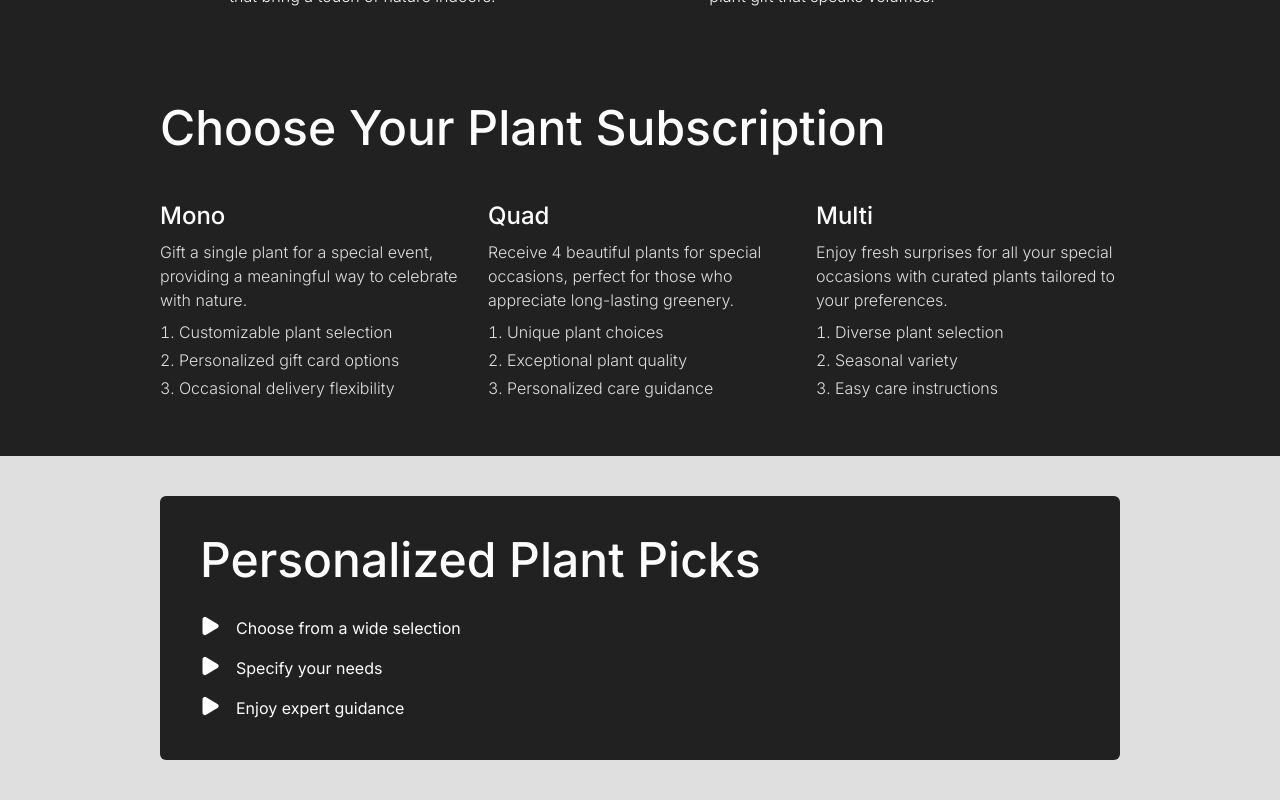
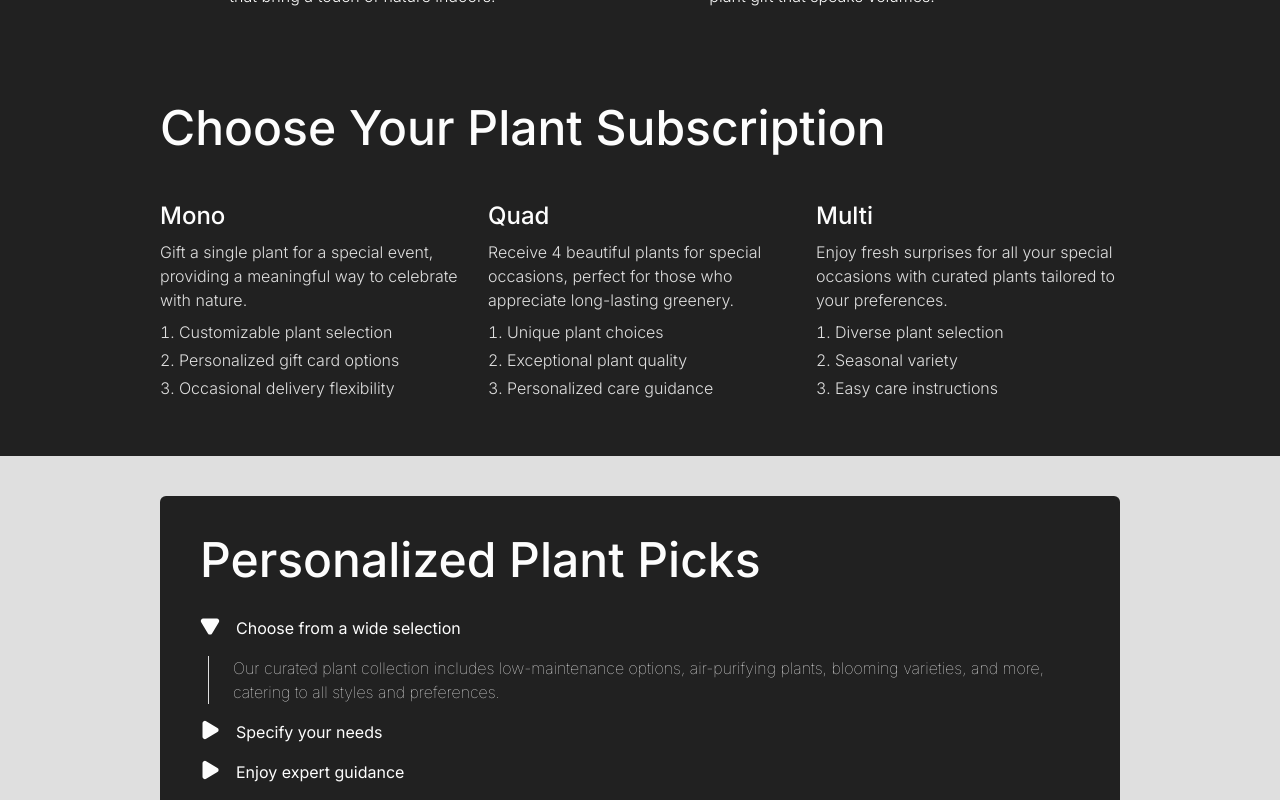
Before and after one commit to Tanishksoam/Planty, a Next.js app in the folder planty/: page / in a window 1280 px wide. Both pictures are taken after a click on the element "Choose from a wide selection". Shown: the part 1204-2004 px from the top of the page. Built offline with nearby package versions, Linux system fonts and the light colour scheme.

Commit message:
plants pick

```diff
--- a/planty/app/components/Hero.tsx
+++ b/planty/app/components/Hero.tsx
@@ -23,6 +23,7 @@ const Hero = () => {
           alt="Hero"
           width={1000}
           height={1000}
+          priority
           className="h-[700px] w-full overflow-x-hidden object-cover rounded-md"
         />
       </div>
--- /dev/null
+++ b/planty/app/components/PlantPicks.css
@@ -0,0 +1,21 @@
+/* styles.css */
+.fade-enter-active,
+.fade-exit-active {
+    transition: opacity 0.3s ease-in-out;
+}
+
+.fade-enter {
+    opacity: 0;
+}
+
+.fade-enter-active {
+    opacity: 1;
+}
+
+.fade-exit {
+    opacity: 1;
+}
+
+.fade-exit-active {
+    opacity: 0;
+}
--- a/planty/app/components/PlantPicks.tsx
+++ b/planty/app/components/PlantPicks.tsx
@@ -1,28 +1,141 @@
-import React, { useState } from "react";
+"use client";
+
+import React, { useState, useEffect } from "react";
 import { TbTriangleFilled } from "react-icons/tb";
+import "./PlantPicks.css"; // Make sure this path is correct
 
-const PlantPicks = () => {
-    const handleToggle = () => {
-        console.log("Toggled");
-    };
+const PlantPicks: React.FC = () => {
+  const [toggle, setToggle] = useState(false);
+  const [inProp, setInProp] = useState(false);
+  const [toggle1, setToggle1] = useState(false);
+  const [inProp1, setInProp1] = useState(false);
+  const [toggle2, setToggle2] = useState(false);
+  const [inProp2, setInProp2] = useState(false);
+
+  useEffect(() => {
+    if (toggle) {
+      setInProp(true);
+    } else {
+      const timeout = setTimeout(() => setInProp(false), 300); // duration of the fade-out
+      return () => clearTimeout(timeout);
+    }
+  }, [toggle]);
+
+  useEffect(() => {
+    if (toggle1) {
+      setInProp1(true);
+    } else {
+      const timeout = setTimeout(() => setInProp1(false), 300); // duration of the fade-out
+      return () => clearTimeout(timeout);
+    }
+  }, [toggle1]);
+
+  useEffect(() => {
+    if (toggle2) {
+      setInProp2(true);
+    } else {
+      const timeout = setTimeout(() => setInProp2(false), 300); // duration of the fade-out
+      return () => clearTimeout(timeout);
+    }
+  }, [toggle2]);
+
+  const handleToggle = () => {
+    setToggle(!toggle);
+  };
+
+  const handleToggle1 = () => {
+    setToggle1(!toggle1);
+  };
+
+  const handleToggle2 = () => {
+    setToggle2(!toggle2);
+  };
+
   return (
-    <div className="w-full max-w-[960px] h-auto flex flex-col  bg-[#212121] justify-start items-start py-10 px-10 gap-8 my-10 rounded-md ">
-      <div className="w-full flex justify-start items-center text-5xl font-medium ">
+    <div className="w-full max-w-[960px] h-auto flex flex-col bg-[#212121] justify-start items-start py-10 px-10 gap-8 my-10 rounded-md">
+      <div className="w-full flex justify-start items-center text-5xl font-medium">
         Personalized Plant Picks
       </div>
-      <div className=" flex flex-col gap-4 justify-center items-start">
-        <div onClick={handleToggle} className=" w-full  flex justify-start gap-4 items-start ">
-          <TbTriangleFilled size={20} className=" rotate-90" />
+      <div className="flex flex-col gap-4 justify-center items-start">
+        <div
+          onClick={handleToggle}
+          className="w-full flex justify-start gap-4 items-start cursor-pointer"
+        >
+          <TbTriangleFilled
+            size={20}
+            className={`transform ${
+              toggle ? "rotate-180" : "rotate-90"
+            } duration-300`}
+          />
           <h4>Choose from a wide selection</h4>
         </div>
-        <div className=" w-full  flex justify-start gap-4 items-start ">
-          <TbTriangleFilled size={20} className=" rotate-90" />
+        {inProp && (
+          <div
+            className={`w-full px-2 flex justify-start items-start ${
+              toggle
+                ? "fade-enter fade-enter-active"
+                : "fade-exit fade-exit-active"
+            }`}
+          >
+            <div className="px-6 border-l-[1px] border-[#dfdfdf] font-thin">
+              Our curated plant collection includes low-maintenance options,
+              air-purifying plants, blooming varieties, and more, catering to
+              all styles and preferences.
+            </div>
+          </div>
+        )}
+        <div
+          onClick={handleToggle1}
+          className="w-full flex justify-start gap-4 items-start cursor-pointer"
+        >
+          <TbTriangleFilled
+            size={20}
+            className={`transform ${
+              toggle1 ? "rotate-180" : "rotate-90"
+            } duration-300`}
+          />
           <h4>Specify your needs</h4>
         </div>
-        <div className=" w-full  flex justify-start gap-4 items-start ">
-          <TbTriangleFilled size={20} className=" rotate-90" />
+        {inProp1 && (
+          <div
+            className={`w-full px-2 flex justify-start items-start ${
+              toggle1
+                ? "fade-enter fade-enter-active"
+                : "fade-exit fade-exit-active"
+            }`}
+          >
+            <div className="px-6 border-l-[1px] border-[#dfdfdf] font-thin">
+              Let us know your specific requirements, and we'll match you with
+              the perfect plants.
+            </div>
+          </div>
+        )}
+        <div
+          onClick={handleToggle2}
+          className="w-full flex justify-start gap-4 items-start cursor-pointer"
+        >
+          <TbTriangleFilled
+            size={20}
+            className={`transform ${
+              toggle2 ? "rotate-180" : "rotate-90"
+            } duration-300`}
+          />
           <h4>Enjoy expert guidance</h4>
         </div>
+        {inProp2 && (
+          <div
+            className={`w-full px-2 flex justify-start items-start ${
+              toggle2
+                ? "fade-enter fade-enter-active"
+                : "fade-exit fade-exit-active"
+            }`}
+          >
+            <div className="px-6 border-l-[1px] border-[#dfdfdf] font-thin">
+              Benefit from our expert advice on plant care, maintenance, and
+              placement to ensure your plants thrive.
+            </div>
+          </div>
+        )}
       </div>
     </div>
   );
```
